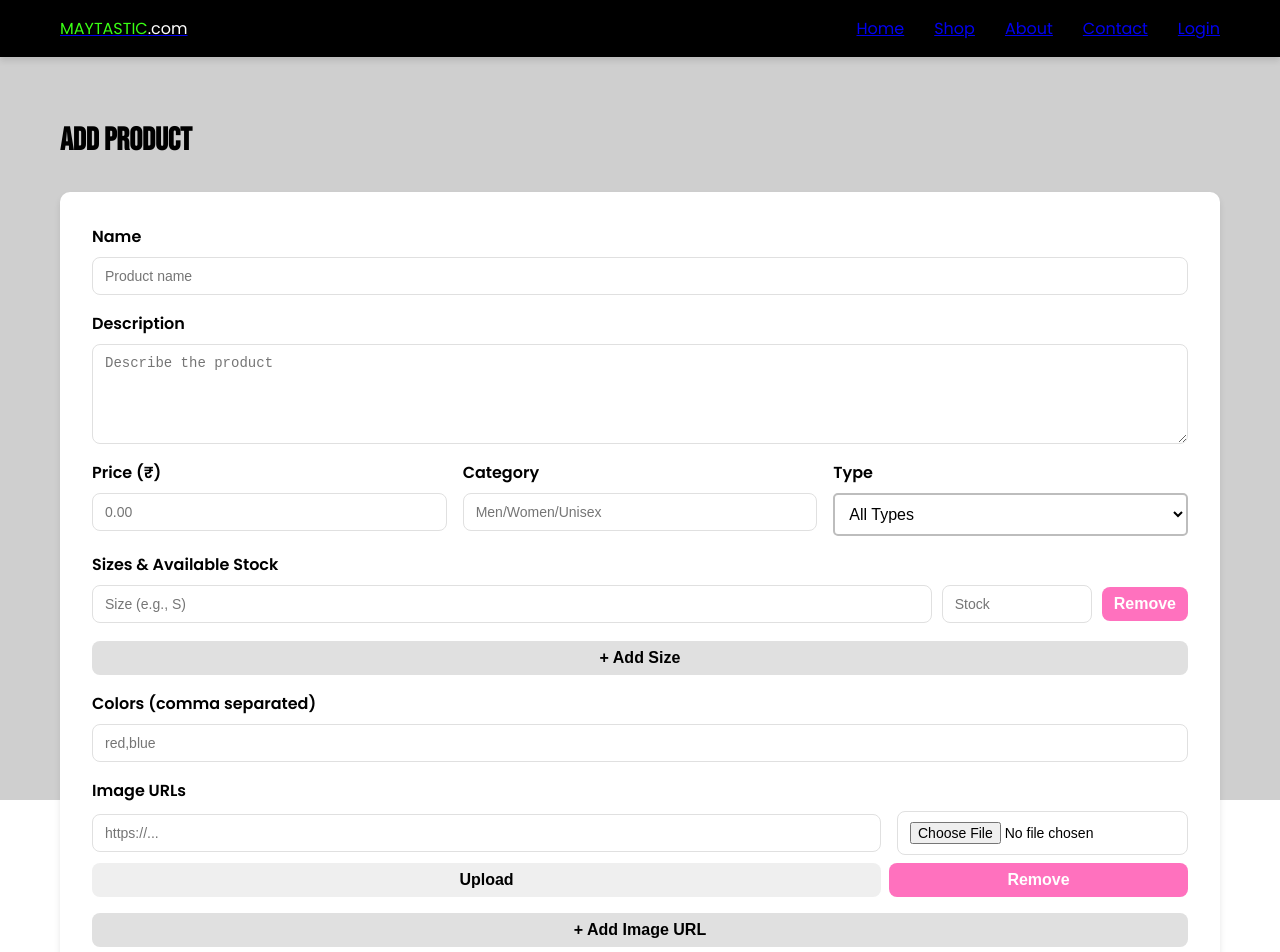
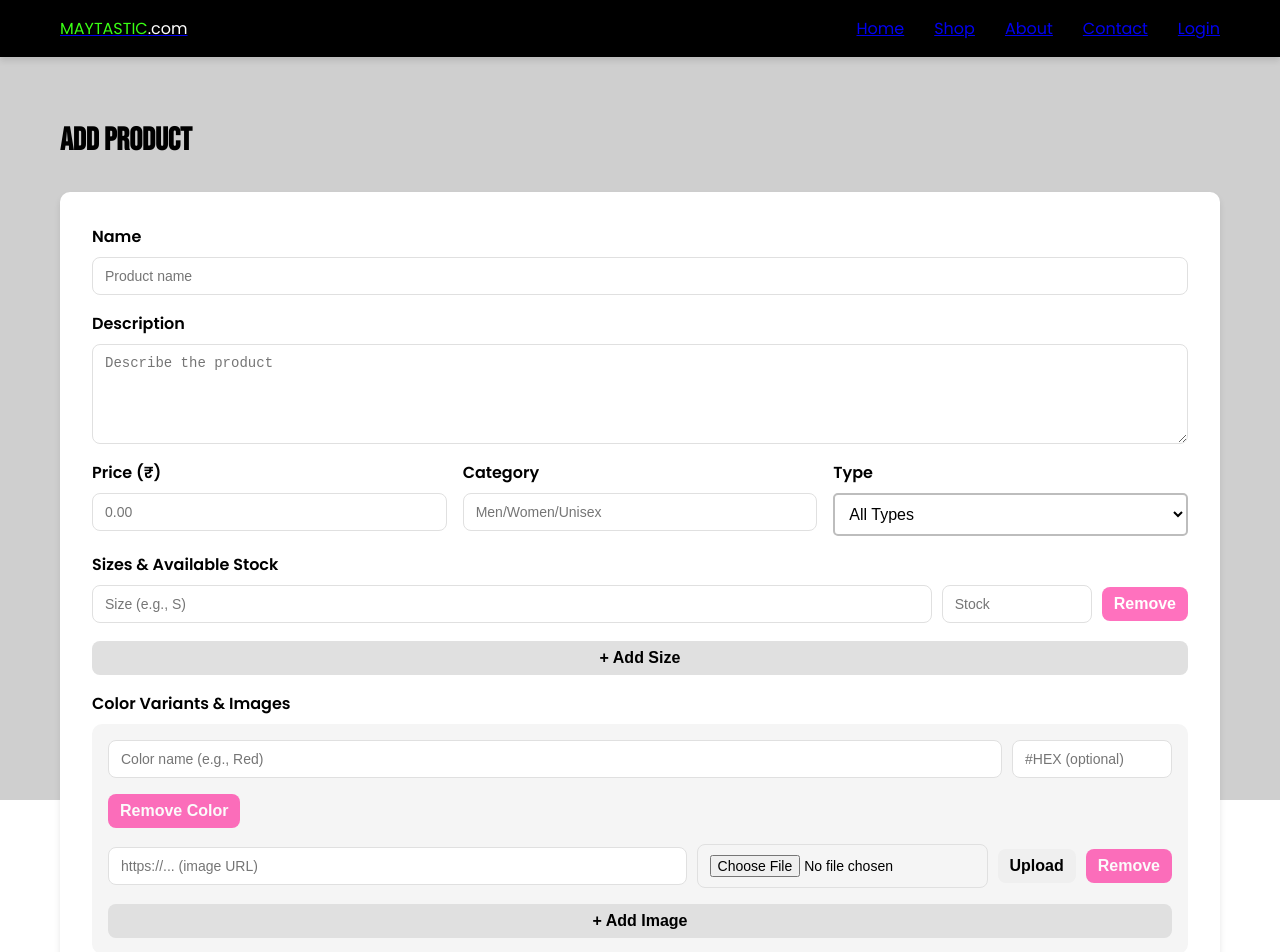
Before and after one commit to ScorpionSailor/client, a React (Create React App) app: page /admin/products/new in a window 1280 px wide. Shown: the top 952 px of the page. Built offline with nearby package versions, Linux system fonts and the light colour scheme; no server answers; the HTML template or start-up script is replaced by a standard one.

Commit message:
Rebuilt AddProduct to capture rich color variants: each color now collects a name, optional hex swatch, and its own image gallery (with upload support)

```diff
--- a/src/pages/AddProduct.js
+++ b/src/pages/AddProduct.js
@@ -16,7 +16,6 @@ const AddProduct = () => {
     price: '',
     category: '',
     type: '',
-    colors: '', // comma-separated names, e.g., red,blue
     inStock: true,
     stock: 0,
     featured: false,
@@ -24,6 +23,9 @@ const AddProduct = () => {
     newArrival: false,
   });
   const [sizeEntries, setSizeEntries] = useState([{ size: '', stock: '' }]);
+  const [colorEntries, setColorEntries] = useState([
+    { name: '', hex: '', images: [{ url: '', file: null }] }
+  ]);
   const [imageUrls, setImageUrls] = useState(['']);
   const [imageFiles, setImageFiles] = useState([null]);
 
@@ -62,11 +64,91 @@ const AddProduct = () => {
     setSizeEntries((prev) => prev.filter((_, i) => i !== index));
   };
 
-  const parseList = (value) =>
-    value
-      .split(',')
-      .map((s) => s.trim())
-      .filter(Boolean);
+  const handleColorEntryChange = (index, field, value) => {
+    setColorEntries((prev) => {
+      const next = [...prev];
+      next[index] = {
+        ...next[index],
+        [field]: value
+      };
+      return next;
+    });
+  };
+
+  const handleColorImageChange = (colorIndex, imageIndex, value) => {
+    setColorEntries((prev) => {
+      const next = [...prev];
+      const images = [...next[colorIndex].images];
+      images[imageIndex] = { ...images[imageIndex], url: value };
+      next[colorIndex] = { ...next[colorIndex], images };
+      return next;
+    });
+  };
+
+  const handleColorImageFileChange = (colorIndex, imageIndex, file) => {
+    setColorEntries((prev) => {
+      const next = [...prev];
+      const images = [...next[colorIndex].images];
+      images[imageIndex] = { ...images[imageIndex], file };
+      next[colorIndex] = { ...next[colorIndex], images };
+      return next;
+    });
+  };
+
+  const addColorEntry = () => {
+    setColorEntries((prev) => [
+      ...prev,
+      { name: '', hex: '', images: [{ url: '', file: null }] }
+    ]);
+  };
+
+  const removeColorEntry = (index) => {
+    setColorEntries((prev) => prev.filter((_, i) => i !== index));
+  };
+
+  const addColorImageField = (colorIndex) => {
+    setColorEntries((prev) => {
+      const next = [...prev];
+      const images = [...next[colorIndex].images, { url: '', file: null }];
+      next[colorIndex] = { ...next[colorIndex], images };
+      return next;
+    });
+  };
+
+  const removeColorImageField = (colorIndex, imageIndex) => {
+    setColorEntries((prev) => {
+      const next = [...prev];
+      const images = next[colorIndex].images.filter((_, idx) => idx !== imageIndex);
+      next[colorIndex] = {
+        ...next[colorIndex],
+        images: images.length ? images : [{ url: '', file: null }]
+      };
+      return next;
+    });
+  };
+
+  const handleUploadColorImage = async (colorIndex, imageIndex) => {
+    const file = colorEntries[colorIndex]?.images?.[imageIndex]?.file;
+    if (!file) return toast.error('Choose a file first');
+
+    try {
+      const toastId = toast.loading('Uploading image...');
+      const url = await uploadToCloudinary(file);
+      toast.dismiss(toastId);
+      setColorEntries((prev) => {
+        const next = [...prev];
+        const images = [...next[colorIndex].images];
+        images[imageIndex] = { url, file: null };
+        next[colorIndex] = { ...next[colorIndex], images };
+        return next;
+      });
+      toast.success('Image uploaded');
+    } catch (err) {
+      toast.dismiss();
+      console.error('Upload error:', err);
+      toast.error(err.message || 'Upload failed');
+    }
+  };
 
   const handleImageChange = (index, value) => {
     setImageUrls((prev) => {
@@ -148,6 +230,25 @@ const AddProduct = () => {
       stock: entry.stock
     }));
 
+    const trimmedColors = colorEntries
+      .map((entry) => ({
+        name: entry.name.trim(),
+        hex: entry.hex.trim(),
+        images: (entry.images || []).map((img) => ({
+          url: (img.url || '').trim()
+        }))
+      }))
+      .filter((entry) => entry.name || entry.hex || entry.images.some((img) => img.url));
+
+    const hasInvalidColor = trimmedColors.some(
+      (entry) => !entry.name || !entry.images.some((img) => img.url)
+    );
+
+    if (hasInvalidColor) {
+      toast.error('Each color variant needs a name and at least one image URL');
+      return;
+    }
+
     const totalVariantStock = sizesPayload.reduce((sum, entry) => sum + entry.stock, 0);
     const baseStock = sizesPayload.length ? totalVariantStock : Number(form.stock) || 0;
 
@@ -158,7 +259,15 @@ const AddProduct = () => {
       category: form.category?.toLowerCase() || '',
       type: form.type,
       sizes: sizesPayload,
-      colors: parseList(form.colors).map((name) => ({ name })),
+      colors: trimmedColors.map((entry) => ({
+        name: entry.name,
+        hex: entry.hex || undefined,
+        images: entry.images
+          .filter((img) => img.url)
+          .map((img) => ({
+            url: img.url
+          }))
+      })),
       images: imageUrls.map((url) => url.trim()).filter(Boolean).map((url) => ({ url })),
       inStock: form.inStock,
       stock: baseStock,
@@ -251,8 +360,82 @@ const AddProduct = () => {
             </button>
           </div>
           <div className="form-row">
-            <label>Colors (comma separated)</label>
-            <input name="colors" value={form.colors} onChange={handleChange} placeholder="red,blue" />
+            <label>Color Variants & Images</label>
+            <div className="color-list">
+              {colorEntries.map((color, colorIdx) => (
+                <div className="color-card" key={`color-${colorIdx}`}>
+                  <div className="color-header">
+                    <div className="color-fields">
+                      <input
+                        value={color.name}
+                        onChange={(e) => handleColorEntryChange(colorIdx, 'name', e.target.value)}
+                        placeholder="Color name (e.g., Red)"
+                      />
+                      <input
+                        value={color.hex}
+                        onChange={(e) => handleColorEntryChange(colorIdx, 'hex', e.target.value)}
+                        placeholder="#HEX (optional)"
+                      />
+                    </div>
+                    <button
+                      type="button"
+                      className="btn small danger"
+                      onClick={() => removeColorEntry(colorIdx)}
+                      disabled={colorEntries.length === 1}
+                      aria-label="Remove color variant"
+                    >
+                      Remove Color
+                    </button>
+                  </div>
+                  <div className="color-image-grid">
+                    {color.images.map((img, imageIdx) => (
+                      <div className="color-image-row" key={`color-${colorIdx}-image-${imageIdx}`}>
+                        <input
+                          value={img.url}
+                          onChange={(e) =>
+                            handleColorImageChange(colorIdx, imageIdx, e.target.value)
+                          }
+                          placeholder="https://... (image URL)"
+                        />
+                        <input
+                          type="file"
+                          accept="image/*"
+                          onChange={(e) =>
+                            handleColorImageFileChange(colorIdx, imageIdx, e.target.files[0])
+                          }
+                        />
+                        <button
+                          type="button"
+                          className="btn small"
+                          onClick={() => handleUploadColorImage(colorIdx, imageIdx)}
+                        >
+                          Upload
+                        </button>
+                        <button
+                          type="button"
+                          className="btn small danger"
+                          onClick={() => removeColorImageField(colorIdx, imageIdx)}
+                          disabled={color.images.length === 1}
+                          aria-label="Remove color image"
+                        >
+                          Remove
+                        </button>
+                      </div>
+                    ))}
+                  </div>
+                  <button
+                    type="button"
+                    className="btn small secondary"
+                    onClick={() => addColorImageField(colorIdx)}
+                  >
+                    + Add Image
+                  </button>
+                </div>
+              ))}
+            </div>
+            <button type="button" className="btn small secondary" onClick={addColorEntry}>
+              + Add Color Variant
+            </button>
           </div>
           <div className="form-row">
             <label>Image URLs</label>
@@ -362,6 +545,12 @@ const AddProduct = () => {
         textarea { min-height: 100px; resize: vertical; }
         .size-grid { display: flex; flex-direction: column; gap: 10px; margin-bottom: 10px; }
         .size-row { display: grid; grid-template-columns: 1fr 150px auto; gap: 10px; align-items: center; }
+        .color-list { display: flex; flex-direction: column; gap: 1.5rem; margin-bottom: 1rem; }
+        .color-card { background: var(--color-gray-100); padding: 1rem; border-radius: 10px; display: flex; flex-direction: column; gap: 1rem; }
+        .color-header { display: flex; justify-content: space-between; gap: 1rem; flex-wrap: wrap; }
+        .color-fields { display: grid; grid-template-columns: minmax(160px, 1fr) 160px; gap: 10px; width: 100%; }
+        .color-image-grid { display: flex; flex-direction: column; gap: 0.75rem; }
+        .color-image-row { display: grid; grid-template-columns: 1fr auto auto auto; gap: 10px; align-items: center; }
         .form-actions { display: flex; gap: 12px; justify-content: flex-end; margin-top: 12px; }
         .btn { padding: 10px 18px; border-radius: 8px; border: none; cursor: pointer; font-weight: 600; transition: transform 0.2s ease, opacity 0.2s ease; }
         .btn.primary { background: var(--color-neon-green); color: var(--color-black); }
@@ -379,6 +568,10 @@ const AddProduct = () => {
         @media (max-width: 768px) {
           .size-row { grid-template-columns: 1fr 1fr; gap: 6px; }
           .size-row .btn { grid-column: span 2; justify-self: start; }
+          .color-header { flex-direction: column; align-items: flex-start; }
+          .color-fields { grid-template-columns: 1fr; }
+          .color-image-row { grid-template-columns: 1fr; }
+          .color-image-row .btn { justify-self: start; }
         }
       `}</style>
     </div>
```
